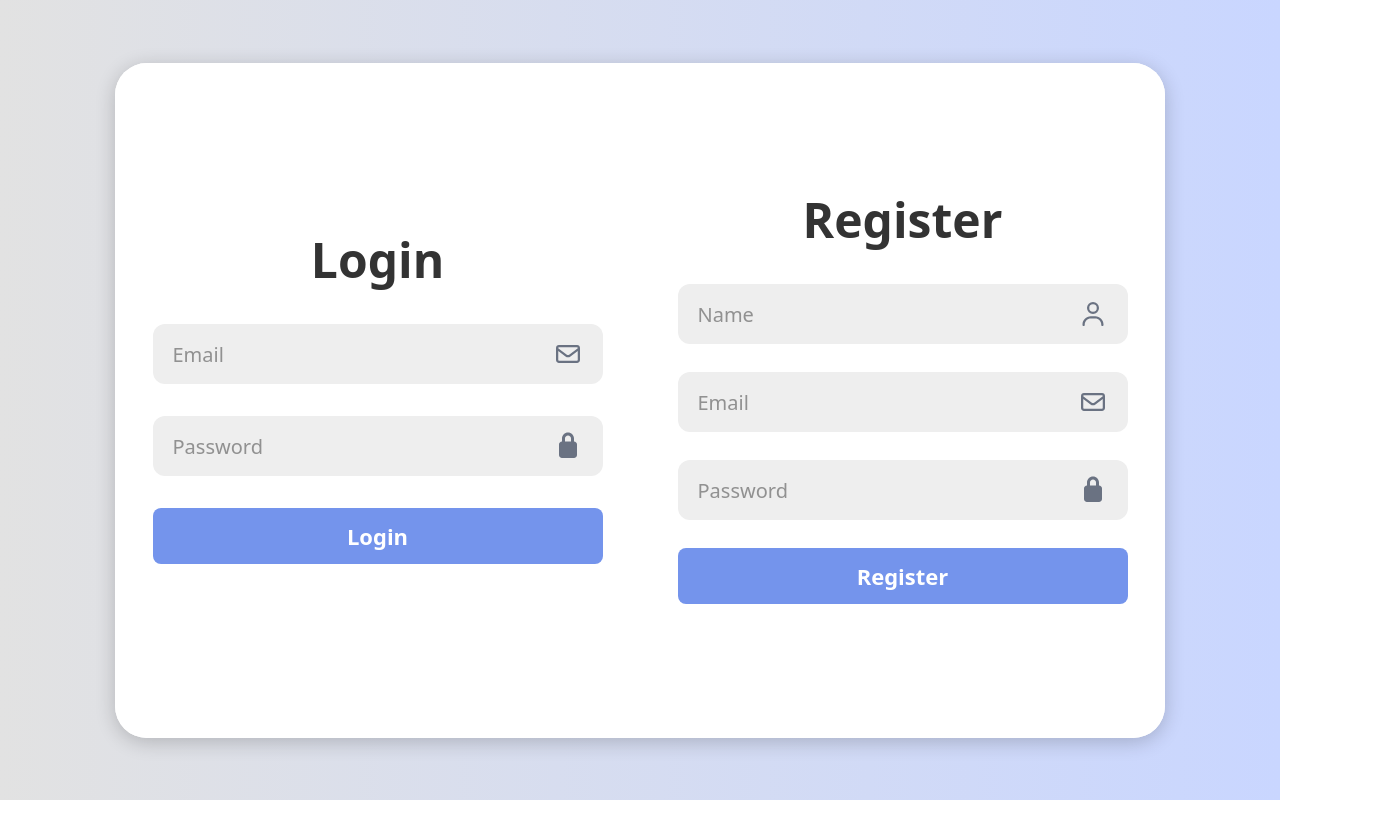
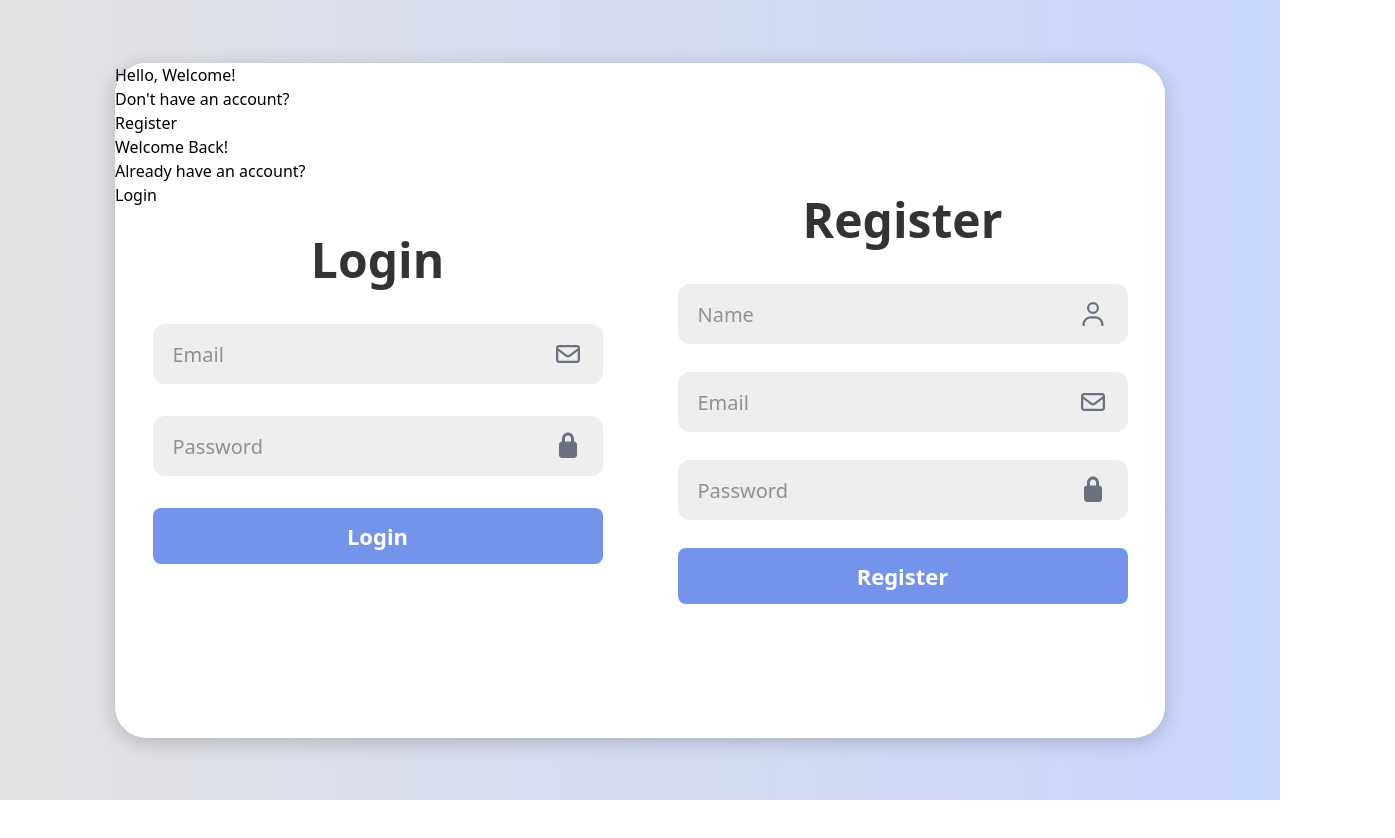
Before and after one commit to Yashu2906/Job-Portal, a React app in the folder job-board-frontend/: page / in a window 1280 px wide. Shown: the top 838 px of the page, 1395 px wide, since content can reach past the window. Before the commit the page ends 800 px from the top, so only its background shows below. Built offline with nearby package versions, Linux system fonts and the light colour scheme; the HTML template or start-up script is replaced by a standard one.

Commit message:
update Login

```diff
--- a/job-board-frontend/src/pages/Login.jsx
+++ b/job-board-frontend/src/pages/Login.jsx
@@ -86,6 +86,18 @@ const Login = () => {
             </button>
           </form>
         </div>
+        <div className="absolute h-full w-full">
+          <div>
+            <h1>Hello, Welcome!</h1>
+            <p>Don't have an account?</p>
+            <button>Register</button>
+          </div>
+          <div>
+            <h1>Welcome Back!</h1>
+            <p>Already have an account?</p>
+            <button>Login</button>
+          </div>
+        </div>
       </div>
     </div>
   );
```
